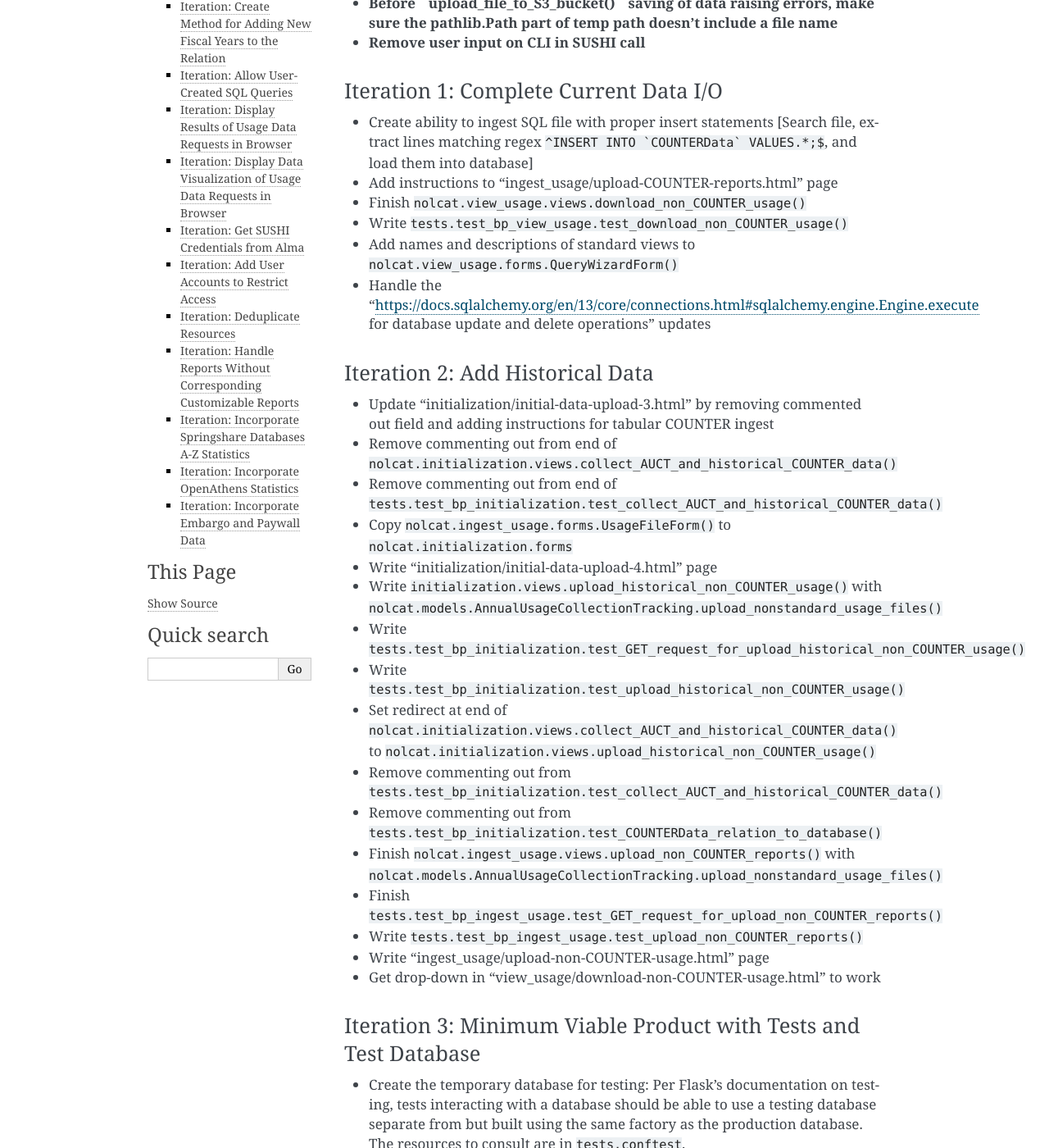
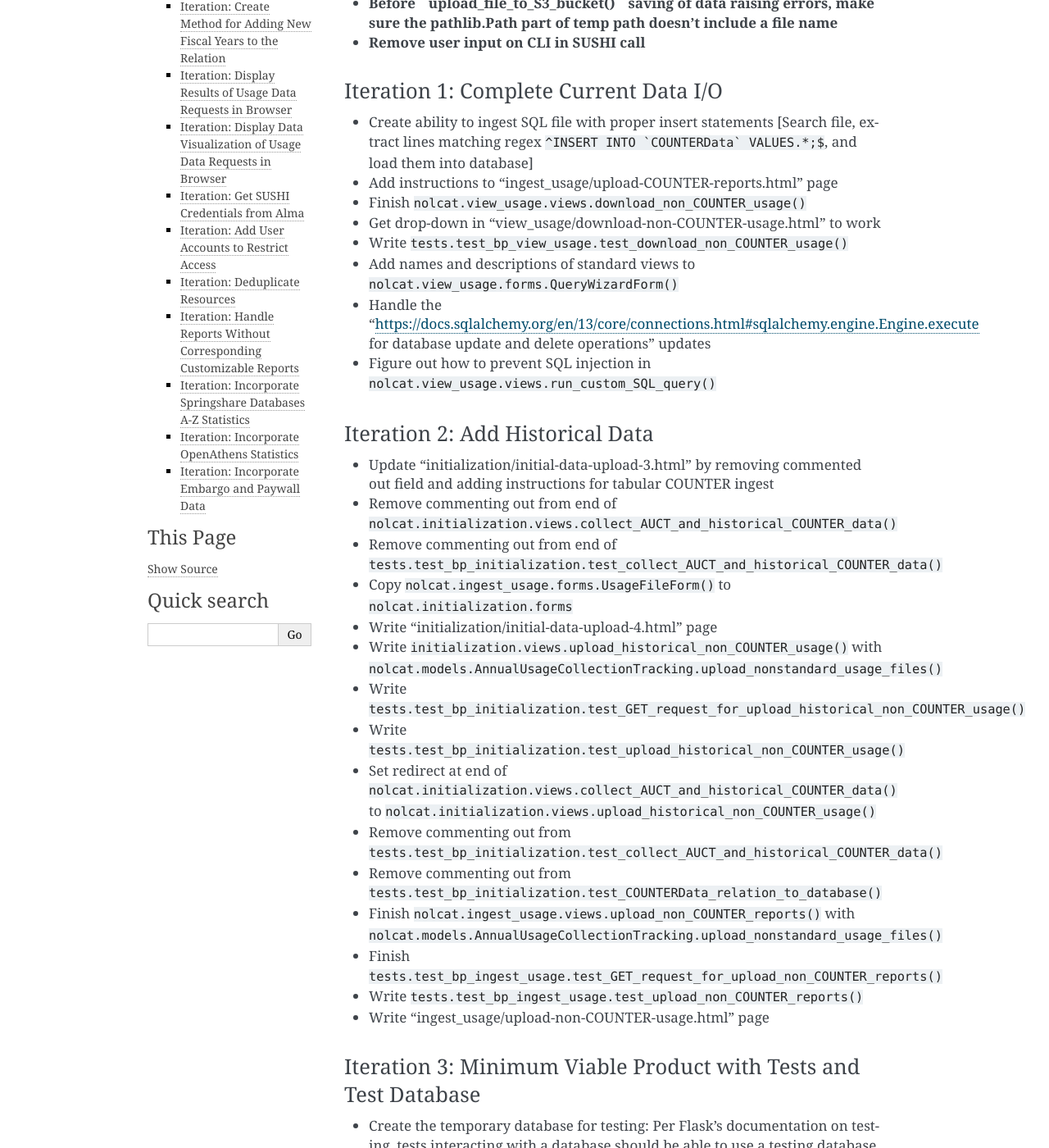
Before and after one commit to ereiskind/nolcat, a Sphinx documentation site: the page built from docs/source/roadmap.rst, in a window 1280 px wide and 1400 px high, scrolled down 1547 px. Shown: the whole window at 82% size. Built offline with Sphinx 7.4.7, drawn with Linux system fonts in a browser that asks for light colours; some of the changed text lies outside the part shown.

Commit message:
Make post-meeting updates to roadmap

```diff
--- a/docs/source/roadmap.rst
+++ b/docs/source/roadmap.rst
@@ -28,9 +28,11 @@ Iteration 1: Complete Current Data I/O
 * Create ability to ingest SQL file with proper insert statements [Search file, extract lines matching regex ``^INSERT INTO `COUNTERData` VALUES.*;$``, and load them into database]
 * Add instructions to "ingest_usage/upload-COUNTER-reports.html" page
 * Finish ``nolcat.view_usage.views.download_non_COUNTER_usage()``
+* Get drop-down in "view_usage/download-non-COUNTER-usage.html" to work
 * Write ``tests.test_bp_view_usage.test_download_non_COUNTER_usage()``
 * Add names and descriptions of standard views to ``nolcat.view_usage.forms.QueryWizardForm()``
 * Handle the "https://docs.sqlalchemy.org/en/13/core/connections.html#sqlalchemy.engine.Engine.execute for database update and delete operations" updates
+* Figure out how to prevent SQL injection in ``nolcat.view_usage.views.run_custom_SQL_query()``
 
 Iteration 2: Add Historical Data
 ================================
@@ -230,10 +231,6 @@ Iteration: Create Method for Adding New Fiscal Years to the Relation
 ====================================================================
 * Determine the best method to add a record for the new fiscal year to the ``FiscalYears`` relation (ideally with automatic execution each July 1)
 
-Iteration: Allow User-Created SQL Queries
-=========================================
-* Figure out how to prevent SQL injection in ``nolcat.view_usage.views.run_custom_SQL_query()``
-
 Iteration: Display Results of Usage Data Requests in Browser
 ============================================================
 * Modify routes in ``nolcat.view_usage.views`` that return CSVs to return HTML pages from which those CSVs can be downloaded
```
Also changed, not shown: other parts of docs/source/roadmap.rst (+0 -1 lines).
